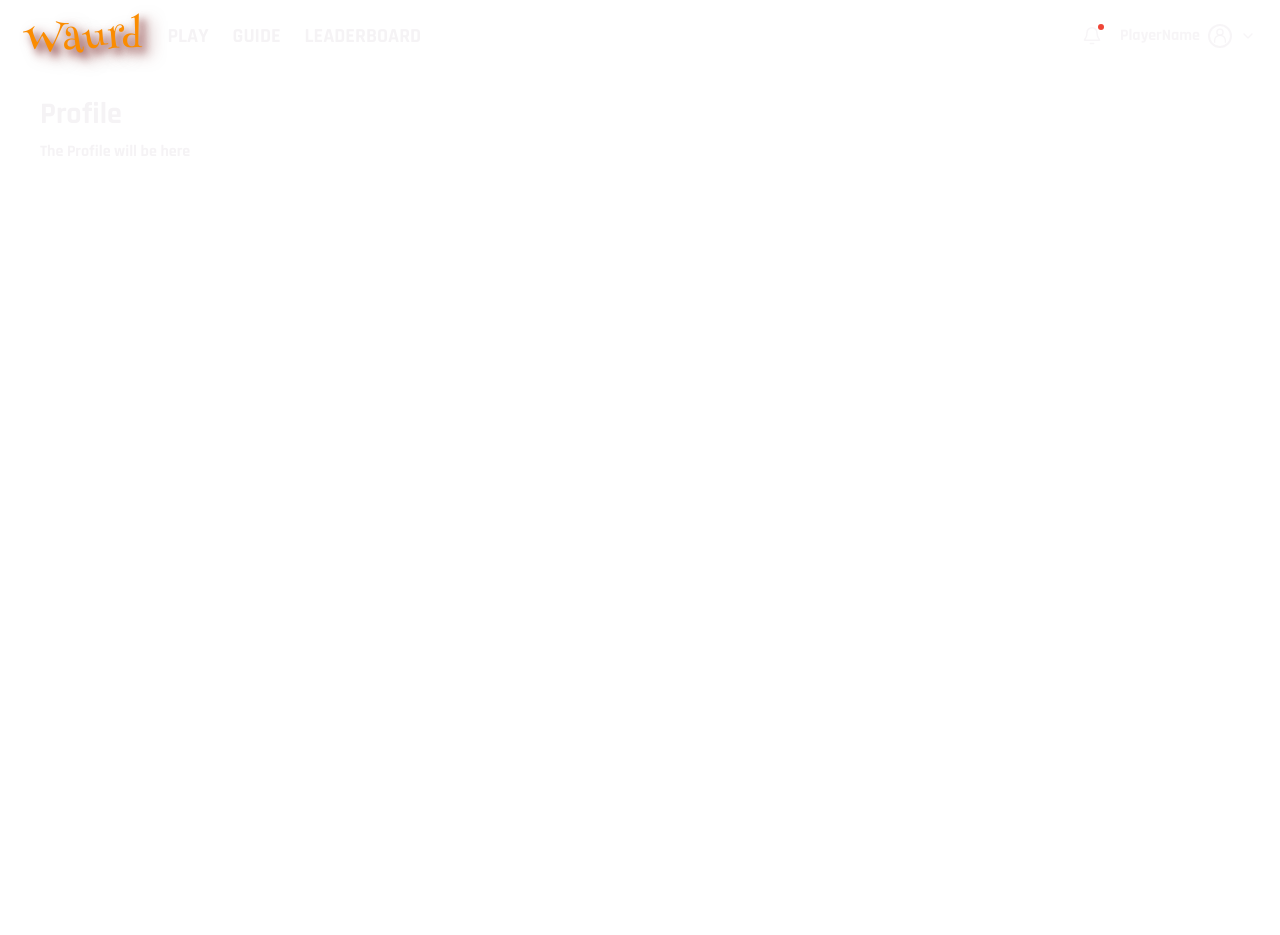
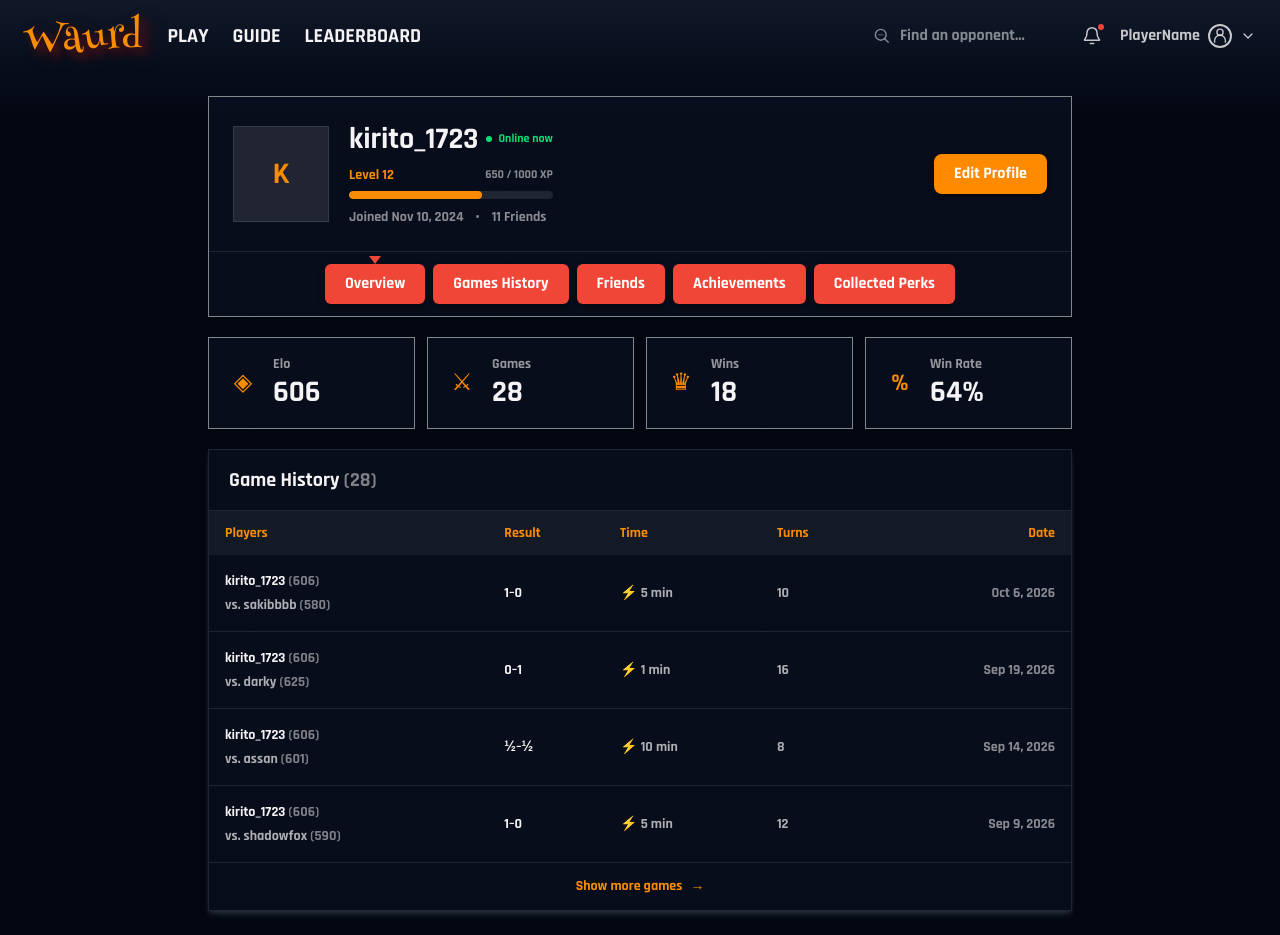
Before and after one commit to Matsadura/Waurd, a SvelteKit app in the folder frontend/: page /profile in a window 1280 px wide. Before the commit the page ends 800 px from the top, so only its background shows below. Built offline with nearby package versions, Linux system fonts and the light colour scheme.

Commit message:
[UPDATE] Profile page UI

```diff
--- a/frontend/src/routes/(app)/profile/+page.svelte
+++ b/frontend/src/routes/(app)/profile/+page.svelte
@@ -1,8 +1,361 @@
+<script lang="ts">
+	import { page } from '$app/state';
+
+	// Temporary profile data
+	const player = {
+		username: 'kirito_1723',
+		joined: 'Nov 10, 2024',
+		friends: 11,
+		online: true,
+		level: 12,
+		xp: 650,
+		nextLevelXp: 1000,
+		elo: 606,
+		games: 28,
+		wins: 18,
+		winRate: 64
+	};
+
+	const xpProgress = Math.min((player.xp / player.nextLevelXp) * 100, 100);
+
+	const stats = [
+		{ label: 'Elo', value: player.elo, icon: '◈' },
+		{ label: 'Games', value: player.games, icon: '⚔' },
+		{ label: 'Wins', value: player.wins, icon: '♛' },
+		{ label: 'Win Rate', value: `${player.winRate}%`, icon: '%' }
+	];
+
+	const profileTabs = [
+		{ label: 'Overview', href: '/profile' },
+		{ label: 'Games History', href: '/profile/history' },
+		{ label: 'Friends', href: '/profile/friends' },
+		{ label: 'Achievements', href: '/profile/achievements' },
+		{ label: 'Collected Perks', href: '/profile/perks' }
+	];
+
+	const matches = [
+		{
+			opponent: 'sakibbbb',
+			opponentElo: 580,
+			playerElo: 606,
+			score: '1–0',
+			mode: '5 min',
+			turns: 10,
+			date: 'Oct 6, 2026'
+		},
+		{
+			opponent: 'darky',
+			opponentElo: 625,
+			playerElo: 606,
+			score: '0–1',
+			mode: '1 min',
+			turns: 16,
+			date: 'Sep 19, 2026'
+		},
+		{
+			opponent: 'assan',
+			opponentElo: 601,
+			playerElo: 606,
+			score: '½–½',
+			mode: '10 min',
+			turns: 8,
+			date: 'Sep 14, 2026'
+		},
+		{
+			opponent: 'shadowfox',
+			opponentElo: 590,
+			playerElo: 606,
+			score: '1–0',
+			mode: '5 min',
+			turns: 12,
+			date: 'Sep 9, 2026'
+		}
+	];
+
+	function isActiveTab(href: string): boolean {
+		return page.url.pathname === href;
+	}
+</script>
+
 <svelte:head>
 	<title>Profile</title>
+	<meta
+		name="description"
+		content="View your Waurd player profile, statistics, and game history."
+	/>
 </svelte:head>
 
-<section class="h-96 p-6 text-text-primary">
-	<h1 class="text-3xl">Profile</h1>
-	<p class="mt-2">The Profile will be here</p>
+<section class="mx-auto w-full max-w-4xl space-y-5 px-3 py-5 text-text-primary sm:px-4 sm:py-6">
+
+	<!-- Profile header -->
+	<header class="overflow-hidden  border border-white/50 bg-gray-900/40">
+
+		<div class="flex flex-col gap-5 p-4 sm:flex-row sm:items-center sm:justify-between sm:p-6">
+
+			<div class="flex min-w-0 items-center gap-4 sm:gap-5">
+
+				<!-- Avatar, will be replaced later with an image maybe :) -->
+				<div
+					class="flex size-20 shrink-0 items-center justify-center
+						 border border-white/10 bg-white/10
+						text-3xl font-bold text-accent sm:size-24"
+					aria-label="Player avatar placeholder"
+				>
+					K
+				</div>
+
+				<div class="min-w-0 flex-1 space-y-2">
+
+					<div class="flex flex-wrap items-center gap-2">
+						<h1 class="wrap-break-word text-2xl font-bold sm:text-3xl">
+							{player.username}
+						</h1>
+
+						{#if player.online}
+							<span class="inline-flex items-center gap-1.5 text-xs text-green-400">
+								<span class="size-1.5 rounded-full bg-green-400"></span>
+								Online now
+							</span>
+						{:else}
+							<span class="inline-flex items-center gap-1.5 text-xs text-red-400">
+								<span class="size-1.5 rounded-full bg-red-400"></span>
+								Offline
+							</span>
+						{/if}
+					</div>
+
+					<!-- Level and XP -->
+					<div class="max-w-sm space-y-1.5">
+						<div class="flex items-center justify-between gap-3 text-sm">
+							<span class="font-bold text-accent">Level {player.level}</span>
+							<span class="text-xs text-text-primary/55">
+								{player.xp} / {player.nextLevelXp} XP
+							</span>
+						</div>
+
+						<div
+							class="h-2 overflow-hidden rounded-full bg-white/10"
+							role="progressbar"
+							aria-label="Experience progress"
+							aria-valuemin={0}
+							aria-valuemax={player.nextLevelXp}
+							aria-valuenow={player.xp}
+						>
+							<div
+								class="h-full rounded-full bg-accent transition-all"
+								style={`width: ${xpProgress}%`}
+							></div>
+						</div>
+					</div>
+
+					<div class="flex flex-wrap items-center gap-x-3 gap-y-1 text-sm text-text-primary/55">
+						<span>Joined {player.joined}</span>
+						<span>•</span>
+						<a href="/profile/friends" class="transition-colors hover:text-accent">
+							{player.friends} Friends
+						</a>
+					</div>
+				</div>
+			</div>
+
+			<a
+				href="/settings"
+				class="inline-flex min-h-10 shrink-0 items-center justify-center
+					rounded-lg bg-accent-action px-5 py-2 text-base font-bold
+					text-white shadow-[0_2px_4px_rgba(0,0,0,0.4)]
+					transition hover:brightness-[1.08]
+					focus-visible:outline-2 focus-visible:outline-offset-[3px]
+					focus-visible:outline-white"
+			>
+				Edit Profile
+			</a>
+		</div>
+
+		<!-- Profile navigation -->
+		 <nav
+			aria-label="Profile sections"
+			class="overflow-x-auto border-t border-white/10 px-2 py-3 sm:px-4"
+		>
+			<div class="flex min-w-max justify-center items-center gap-2">
+				{#each profileTabs as tab (tab.href)}
+					<a
+						href={tab.href}
+						aria-current={isActiveTab(tab.href) ? 'page' : undefined}
+						class="profile-tab relative inline-flex min-h-10 items-center
+							justify-center rounded-md bg-accent-red px-4 py-2
+							text-sm font-bold text-white shadow-[0_4px_8px_rgba(0,0,0,0.3)]
+							transition-opacity hover:opacity-90 sm:px-5 sm:text-base"
+					>
+						{tab.label}
+					</a>
+				{/each}
+			</div>
+		</nav>
+		<!-- <nav
+			aria-label="Profile sections"
+			class="max-md:overflow-x-auto border-t border-white/10"
+		>
+			<div class="flex min-w-max items-center gap-1 px-2 sm:gap-3 sm:px-4">
+				{#each profileTabs as tab (tab.href)}
+					<a
+						href={tab.href}
+						aria-current={isActiveTab(tab.href) ? 'page' : undefined}
+						class="profile-tab relative inline-flex min-h-12 items-center
+							px-3 text-sm font-bold text-text-primary/60
+							transition-colors hover:text-text-primary sm:px-4 sm:text-base"
+					>
+						{tab.label}
+					</a>
+				{/each}
+			</div>
+		</nav> -->
+	</header>
+
+	<!-- Player statistics -->
+	<section aria-label="Player statistics">
+		<div class="grid grid-cols-2 gap-3 sm:grid-cols-4">
+			{#each stats as stat (stat.label)}
+				<div class="flex min-w-0 items-center gap-3  border border-white/50 bg-gray-900/40 p-3 sm:p-4">
+					<span class="flex size-9 shrink-0 items-center justify-center text-2xl text-accent" aria-hidden="true">
+						{stat.icon}
+					</span>
+
+					<div class="min-w-0">
+						<p class="text-sm text-text-primary/60">{stat.label}</p>
+						<p class="text-2xl font-bold leading-tight sm:text-3xl">{stat.value}</p>
+					</div>
+				</div>
+			{/each}
+		</div>
+	</section>
+
+	<!-- Game history -->
+	<section
+		aria-labelledby="history-heading"
+		class="overflow-hidden  border border-white/10 shadow-md shadow-gray-500/30 bg-gray-900/40"
+	>
+		<div class="border-b border-white/10 px-4 py-4 sm:px-5">
+			<h2 id="history-heading" class="text-lg font-bold sm:text-xl">
+				Game History
+				<span class="text-text-primary/50">({player.games})</span>
+			</h2>
+		</div>
+
+		<!-- Desktop table -->
+		<div class="hidden overflow-x-auto md:block">
+			<table class="w-full text-left text-sm">
+				<thead class="bg-white/5 text-accent">
+					<tr>
+						<th scope="col" class="px-4 py-3 font-bold">Players</th>
+						<th scope="col" class="px-3 py-3 font-bold">Result</th>
+						<th scope="col" class="px-3 py-3 font-bold">Time</th>
+						<th scope="col" class="px-3 py-3 font-bold">Turns</th>
+						<th scope="col" class="px-4 py-3 text-right font-bold">Date</th>
+					</tr>
+				</thead>
+
+				<tbody class="divide-y divide-white/10">
+					{#each matches as match (match.opponent)}
+						<tr class="transition-colors hover:bg-white/5">
+							<td class="px-4 py-4">
+								<div class="space-y-1">
+									<p class="font-bold">
+										{player.username}
+										<span class="font-normal text-text-primary/50">
+											({match.playerElo})
+										</span>
+									</p>
+									<p class="text-text-primary/70">
+										vs. {match.opponent}
+										<span class="text-text-primary/50">
+											({match.opponentElo})
+										</span>
+									</p>
+								</div>
+							</td>
+
+							<td class="px-3 py-4 font-bold tabular-nums">
+								{match.score}
+							</td>
+
+							<td class="whitespace-nowrap px-3 py-4 text-text-primary/70">
+								<span class="text-accent">⚡</span>
+								{match.mode}
+							</td>
+
+							<td class="px-3 py-4 text-text-primary/70">
+								{match.turns}
+							</td>
+
+							<td class="whitespace-nowrap px-4 py-4 text-right text-text-primary/55">
+								{match.date}
+							</td>
+						</tr>
+					{/each}
+				</tbody>
+			</table>
+		</div>
+
+		<!-- Mobile match cards -->
+		<div class="divide-y divide-white/10 md:hidden">
+			{#each matches as match (match.opponent)}
+				<article class="space-y-3 p-4">
+					<div class="flex items-start justify-between gap-3">
+						<div class="min-w-0 space-y-1">
+							<p class="wrap-break-word font-bold">
+								{player.username}
+								<span class="text-sm font-normal text-text-primary/50">
+									({match.playerElo})
+								</span>
+							</p>
+
+							<p class="wrap-break-word text-sm text-text-primary/70">
+								vs. {match.opponent}
+								<span class="text-text-primary/50">
+									({match.opponentElo})
+								</span>
+							</p>
+						</div>
+
+						<span class="shrink-0 text-lg font-bold tabular-nums">
+							{match.score}
+						</span>
+					</div>
+
+					<div class="flex flex-wrap gap-x-4 gap-y-2 text-xs text-text-primary/60">
+						<span><span class="text-accent">⚡</span> {match.mode}</span>
+						<span>{match.turns} turns</span>
+						<span>{match.date}</span>
+					</div>
+				</article>
+			{/each}
+		</div>
+
+		<a
+			href="/profile/history"
+			class="flex min-h-12 items-center justify-center gap-2
+				border-t border-white/10 px-4 py-3 text-sm font-bold
+				text-accent transition-colors hover:bg-white/5"
+		>
+			Show more games
+			<span aria-hidden="true">→</span>
+		</a>
+	</section>
 </section>
+
+<style>
+	/* .profile-tab[aria-current='page'] {
+		color: var(--color-accent);
+	} */
+
+	.profile-tab[aria-current='page']::before {
+		content: '';
+		position: absolute;
+		top: -0.5rem;
+		left: 50%;
+		transform: translateX(-50%);
+		border-top: 0.5rem solid var(--color-accent-red);
+		border-left: 0.4rem solid transparent;
+		border-right: 0.4rem solid transparent;
+	}
+</style>
```
